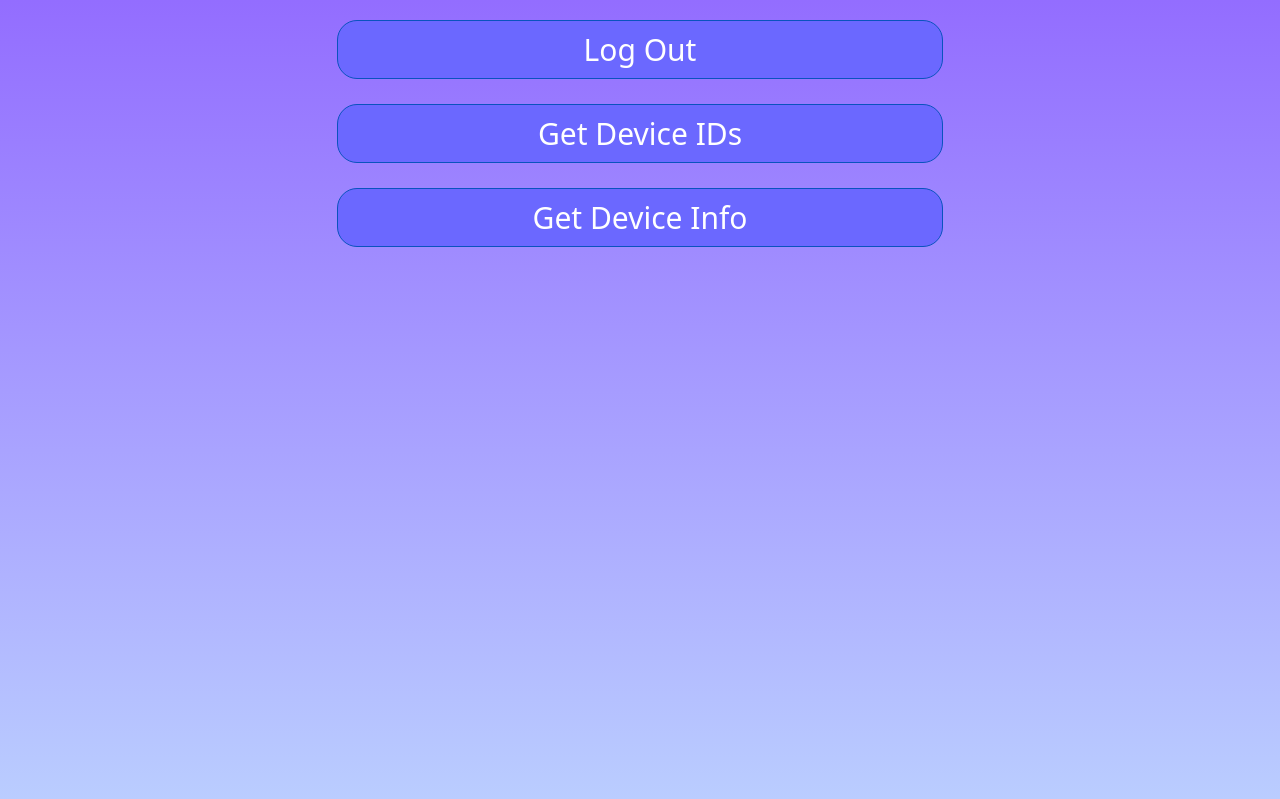
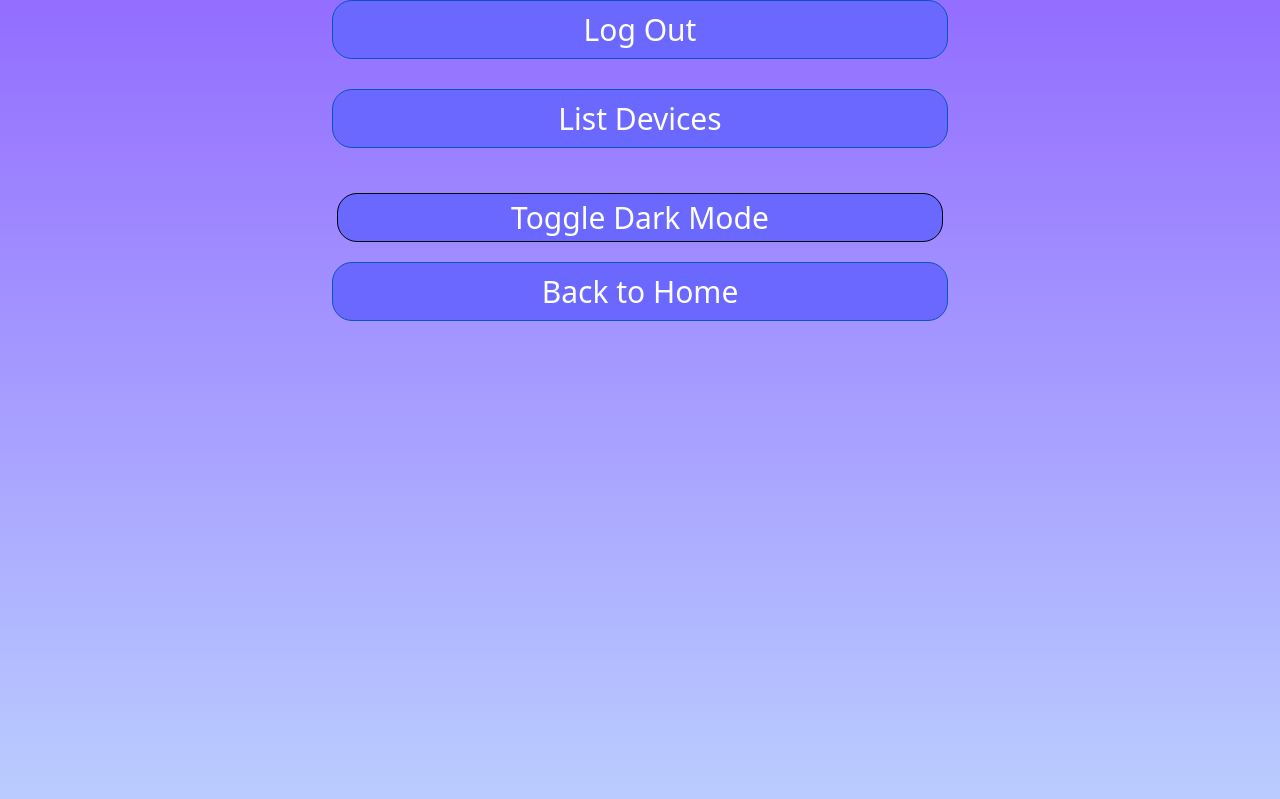
Before and after one commit to williamrl/IoTProject, a Flask app: page /settings in a window 1280 px wide. Shown: the top 799 px of the page. Run offline with Flask 3, Linux system fonts and the light colour scheme; some libraries are stand-ins or nearby versions.

Commit message:
Add files via upload

```diff
--- a/templates/settings.html
+++ b/templates/settings.html
@@ -1,31 +1,103 @@
 <!DOCTYPE html>
-<html data-bs-theme="light" lang="en" style="background: linear-gradient(#936dff 0%, #bacdff), #d1d5ff;height: 100%;width: 100%;">
-
+<html lang="en" data-bs-theme="{{ 'dark' if dark_mode else 'light' }}" style="width: 100%;height: 100%;">
 <head>
     <meta charset="utf-8">
     <meta name="viewport" content="width=device-width, initial-scale=1.0, shrink-to-fit=no">
     <title>Settings</title>
     <link rel="stylesheet" href="{{ url_for('static', filename='bootstrap/css/bootstrap.min.css') }}">
     <link rel="stylesheet" href="{{ url_for('static', filename='fonts/fontawesome-all.min.css') }}">
+    <style>
+        body {
+            transition: background 0.3s, color 0.3s;
+            width: 100%;
+            height:100%;
+            background: linear-gradient(#936dff 0%, #bacdff), #d1d5ff;
+            color: black;
+        }
+        .dark-mode {
+            width: 100%;
+            height:100%;
+            background: linear-gradient(#3d1c4d 0%, #16213e), #0f3460;
+            color: white;
+        }
+        .toggle-button {
+
+            border: 1px solid black;
+            color: white;
+        }
+    </style>
 </head>
+<body style="width: 100%;height: 100%;">
 
-<body style="background: rgba(255,255,255,0);width: 100%;height: 100%;">
+
     <div class="container" style="min-height: 900px;width: 50%;text-align: center;">
         <div class="row" style="text-align: center;">
             <div class="col-sm-12 col-md-12 col-xxl-12" style="text-align: center;">
                 <form action="{{ url_for('logout') }}" method="post">
-                <div style="background: rgba(194,200,232,0);padding: 0px;border-radius: 20px;padding-left: 0px;margin-left: 0px;margin-bottom: 30px;margin-right: 0px;max-height: 54px;border-width: 5px;border-color: rgba(147,164,255,0);border-top-width: 5px;border-top-style: solid;border-right-width: 5px;border-right-style: outset;border-bottom-width: 5px;border-bottom-style: solid;border-left: 5px outset rgba(147,164,255,0);width: 100%;text-align: center;margin-top: 5px;"><button class="btn btn-primary active" type="submit" style="width: 100%;background: rgb(107,104,255);border-radius: 20px;font-size: 30px;text-align: center;margin-top: 10px;margin-bottom: 5px;height: 100%;">Log Out</button></div>
+                    <div style="background: rgba(194,200,232,0);padding: 0px;border-radius: 20px;margin-bottom: 30px;">
+                        <button class="btn btn-primary active" type="submit" style="width: 100%;background: rgb(107,104,255);border-radius: 20px;font-size: 30px;">Log Out</button>
+                    </div>
                 </form>
-                <a href="/get_device_ids">
-                <div style="background: rgba(194,200,232,0);padding: 0px;border-radius: 20px;padding-left: 0px;margin-left: 0px;margin-bottom: 30px;margin-right: 0px;max-height: 54px;border-width: 5px;border-color: rgba(147,164,255,0);border-top-width: 5px;border-top-style: solid;border-right-width: 5px;border-right-style: outset;border-bottom-width: 5px;border-bottom-style: solid;border-left: 5px outset rgba(147,164,255,0);width: 100%;text-align: center;margin-top: 5px;"><button class="btn btn-primary active" type="button" style="width: 100%;background: rgb(107,104,255);border-radius: 20px;font-size: 30px;text-align: center;margin-top: 10px;margin-bottom: 5px;height: 100%;">Get Device IDs</button></div>
+                <a href="/list_devices">
+                    <div style="background: rgba(194,200,232,0);padding: 0px;border-radius: 20px;margin-bottom: 30px;">
+                        <button class="btn btn-primary active" type="button" style="width: 100%;background: rgb(107,104,255);border-radius: 20px;font-size: 30px;">List Devices</button>
+                    </div>
                 </a>
-                <form action="{{ url_for('get_device_info') }}" method="post">
-                <div style="background: rgba(144, 147, 167, 0);padding: 0px;border-radius: 20px;padding-left: 0px;margin-left: 0px;margin-bottom: 30px;margin-right: 0px;max-height: 54px;border-width: 5px;border-color: rgba(147,164,255,0);border-top-width: 5px;border-top-style: solid;border-right-width: 5px;border-right-style: outset;border-bottom-width: 5px;border-bottom-style: solid;border-left: 5px outset rgba(147,164,255,0);width: 100%;text-align: center;margin-top: 5px;"><button class="btn btn-primary active" type="submit" style="width: 100%;background: rgb(107,104,255);border-radius: 20px;font-size: 30px;text-align: center;margin-top: 10px;margin-bottom: 5px;height: 100%;">Get Device Info</button></div>
-                </form>
+                <div style="background: rgba(194,200,232,0);padding: 0px;border-radius: 20px;padding-left: 0px;margin-left: 0px;margin-bottom: 30px;margin-right: 0px;max-height: 54px;border-width: 5px;border-color: rgba(147,164,255,0);border-top-width: 5px;border-top-style: solid;border-right-width: 5px;border-right-style: outset;border-bottom-width: 5px;border-bottom-style: solid;border-left: 5px outset rgba(147,164,255,0);width: 100%;text-align: center;margin-top: 5px;"><button class="toggle-button" onclick="toggleDarkMode()" style="width: 100%;background: rgb(107,104,255);border-radius: 20px;font-size: 30px;text-align: center;margin-top: 10px;margin-bottom: 5px;height: 100%;">Toggle Dark Mode</button></div>
+                <a href="/home">
+                    <div style="background: rgba(194,200,232,0);padding: 0px;border-radius: 20px;margin-bottom: 30px;">
+                        <button class="btn btn-primary active" type="button" style="width: 100%;background: rgb(107,104,255);border-radius: 20px;font-size: 30px;">Back to Home</button>
+                    </div>
+                </a>
             </div>
         </div>
     </div>
+
+    <script>
+
+        if("{{dark_mode}}" == "True")
+            {
+                document.body.classList.add('dark-mode');
+                document.documentElement.setAttribute('data-bs-theme', 'dark');
+            }
+        else
+            {
+                document.documentElement.setAttribute('data-bs-theme', 'light');
+            }
+        function toggleDarkMode() {
+            const body = document.body;
+
+            // Update Bootstrap theme
+            if("{{dark_mode}}" == "False")
+            {
+                document.body.classList.toggle('dark-mode');
+                document.documentElement.setAttribute('data-bs-theme', 'dark');
+            }
+        else
+            {
+                document.body.classList.toggle('dark-mode');
+                document.documentElement.setAttribute('data-bs-theme', 'light');
+            }
+
+            // Update preference in Flask session
+            fetch('/toggle-dark-mode', { method: 'POST' })
+                .then(response => {
+                    if (!response.ok) {
+                        console.error('Failed to update dark mode in session');
+                    }
+                });
+        }
+
+        // Apply stored preference on page load (if localStorage is used additionally)
+        (function () {
+            const isDark = localStorage.getItem('darkMode') === 'true';
+            if (isDark) {
+                document.body.classList.add('dark-mode');
+                document.documentElement.setAttribute('data-bs-theme', 'dark');
+            }
+        })();
+    </script>
+
     <script src="{{ url_for('static', filename='bootstrap/js/bootstrap.min.js') }}"></script>
 </body>
-
 </html>
```
Also changed, not shown: templates/home.html (+38 -9 lines), templates/login.html (+34 -5 lines), templates/register.html (+34 -5 lines).
